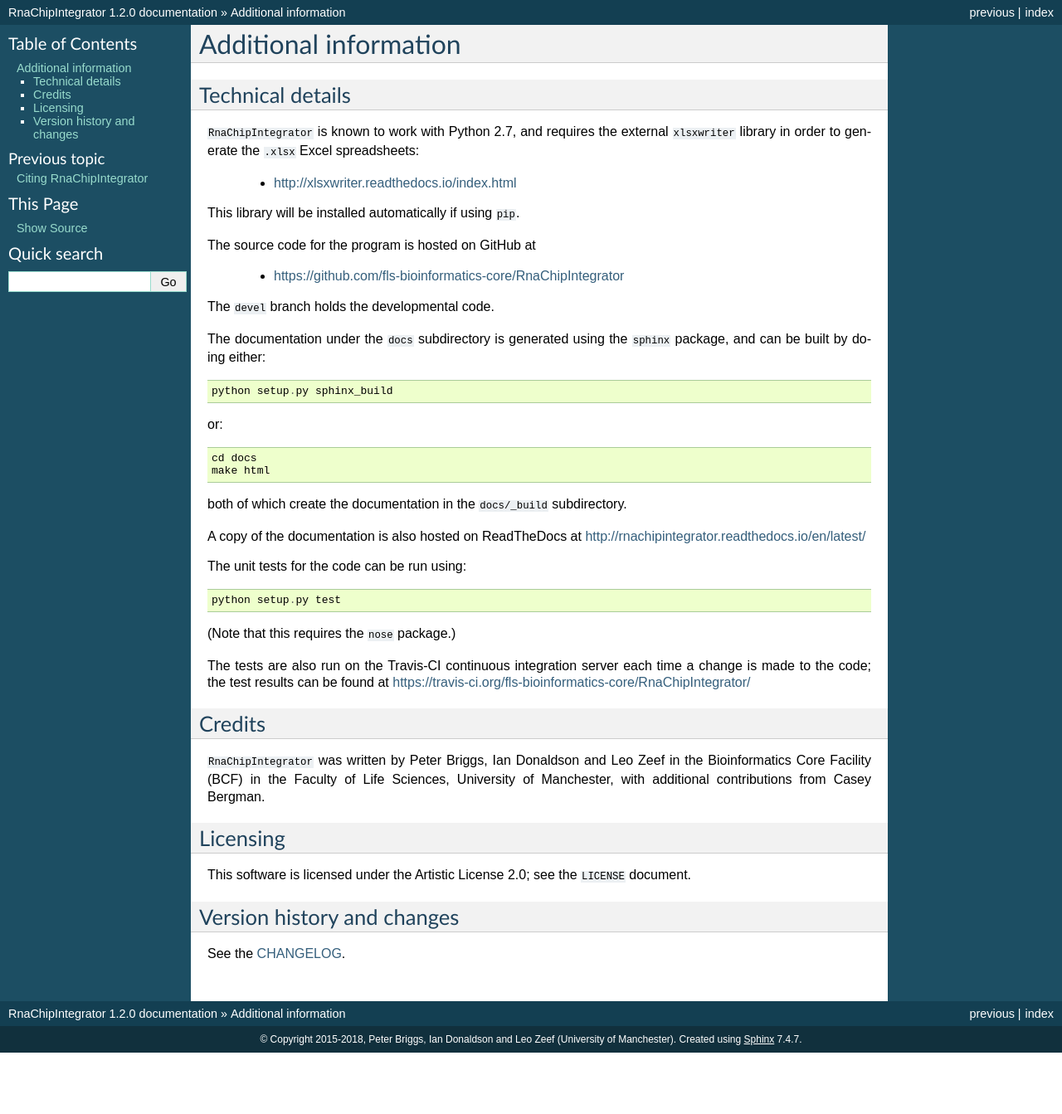
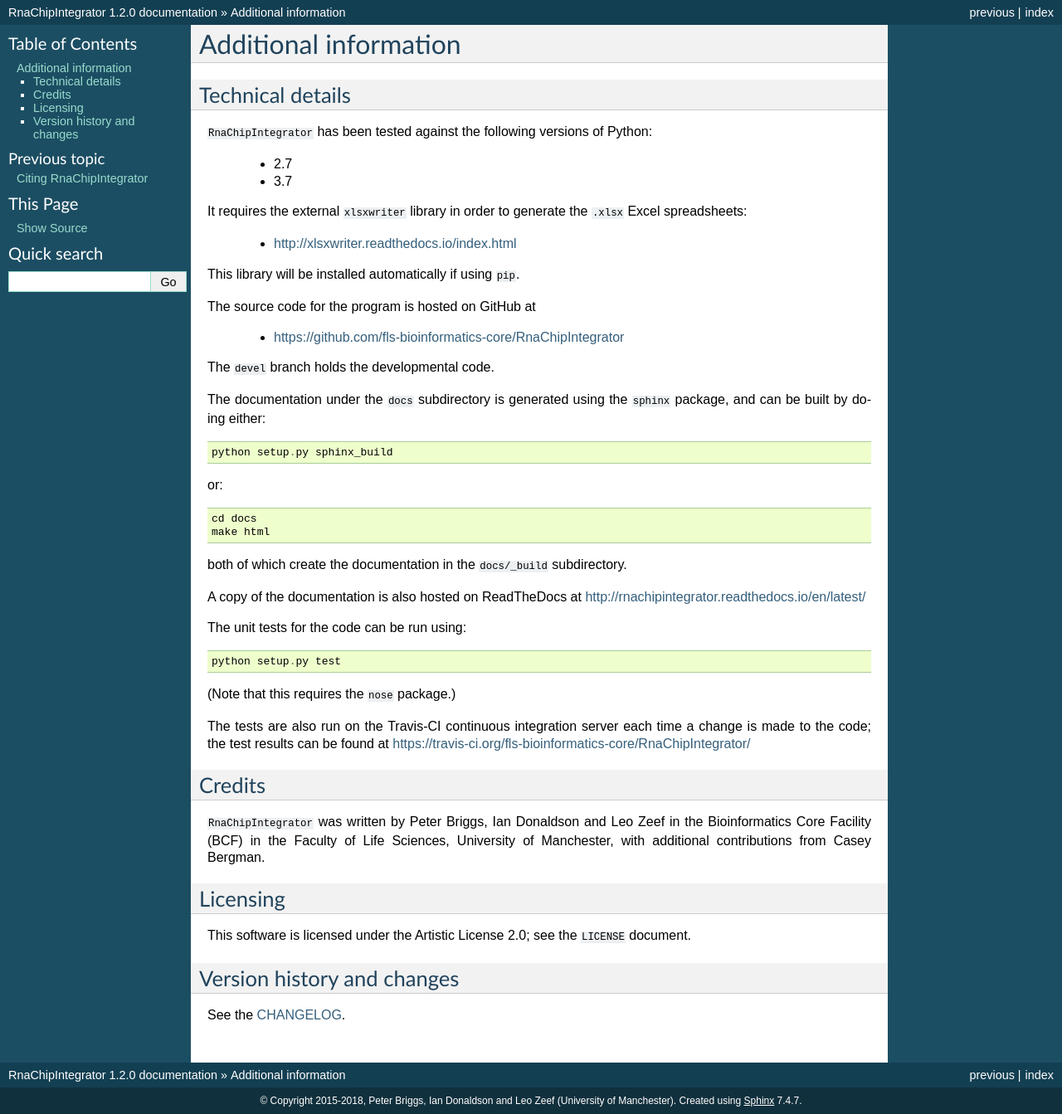
Before and after one commit to fls-bioinformatics-core/RnaChipIntegrator, a Sphinx documentation site: the page built from docs/additional_info.rst, in a window 1280 px wide. Shown: the whole page at 83% size. Built offline with Sphinx 7.4.7, drawn with Linux system fonts in a browser that asks for light colours; before the commit the page ends 1269 px from its top, so only the background shows below that.

Commit message:
Documentation: add Python 3.7 as a supported Python version.

```diff
--- a/docs/additional_info.rst
+++ b/docs/additional_info.rst
@@ -6,8 +6,13 @@
 Technical details
 -----------------
 
-``RnaChipIntegrator`` is known to work with Python 2.7, and
-requires the external ``xlsxwriter`` library in order to generate the
+``RnaChipIntegrator`` has been tested against the following versions of
+Python:
+
+ * 2.7
+ * 3.7
+
+It requires the external ``xlsxwriter`` library in order to generate the
 ``.xlsx`` Excel spreadsheets:
 
  * http://xlsxwriter.readthedocs.io/index.html
```
